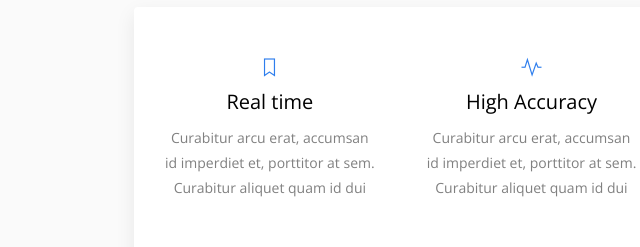
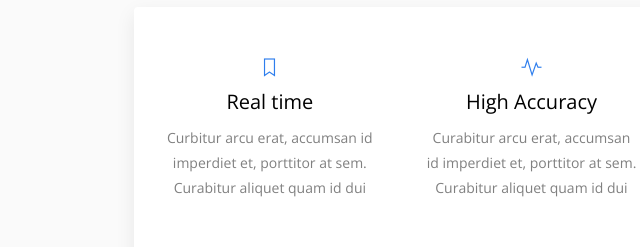
Before and after one commit to Malith-ra/Traffic-rules-violation-detection, a website: page index.html in a window 1280 px wide. Shown: the part 3540-3787 px from the top of the page, 506-1146 px from the left. Drawn offline with nearby package versions, Linux system fonts and the light colour scheme; some packages are replaced by stand-ins of ours.

Commit message:
new update

```diff
--- a/index.html
+++ b/index.html
@@ -446,7 +446,7 @@ FACEBOOK: https://www.facebook.com/themefisher
 								<!-- Heading -->
 								<h3>Real time</h3>
 								<!-- Description -->
-								<p>Curabitur arcu erat, accumsan id imperdiet et, porttitor at sem. Curabitur aliquet quam id dui</p>
+								<p>Curbitur arcu erat, accumsan id imperdiet et, porttitor at sem. Curabitur aliquet quam id dui</p>
 							</div>
 						</div>
 						<div class="col-md-6 col-xs-12">
```
